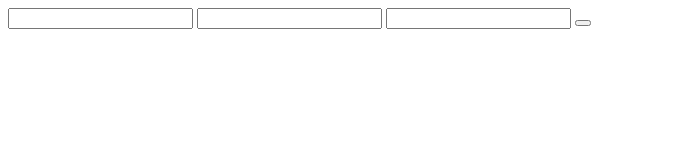
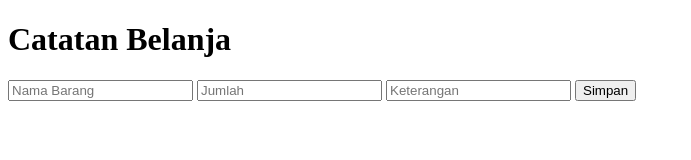
Before and after one commit to evander439/UTS-NPM-CATATAN-BELANJA, a plain HTML site: page indeks.html in a window 1280 px wide. Shown: the whole page, without its empty margins (0-691 px from the left). Drawn offline with Linux system fonts and the light colour scheme.

Commit message:
commit ke 5

```diff
--- a/indeks.html
+++ b/indeks.html
@@ -6,9 +6,10 @@
     <title>belanja</title>
 </head>
 <body>
-    <input type="text" id="nama">
-    <input type="text" id="nama">
-    <input type="text" id="nama">
-    <button onclick=""
+    <h1>Catatan Belanja</h1>
+    <input type="text" id="nama-barang" placeholder="Nama Barang">
+    <input type="number" id="jumlah" placeholder="Jumlah">
+    <input type="text" id="keterangan" placeholder="Keterangan">
+    <button onclick="simpan()">Simpan</button>
 </body>
 </html>
```
Also changed, not shown: localstrage/script.js (added, +10 -0 lines).
